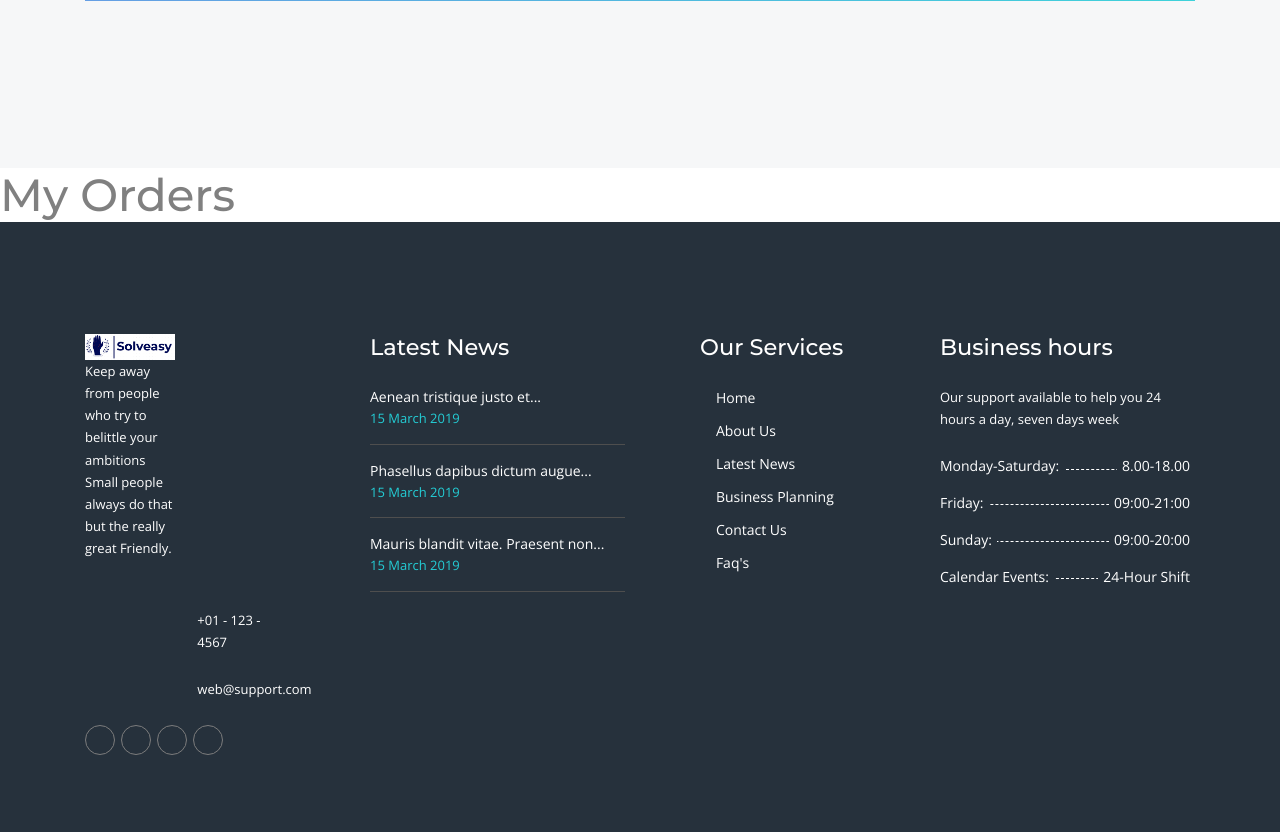
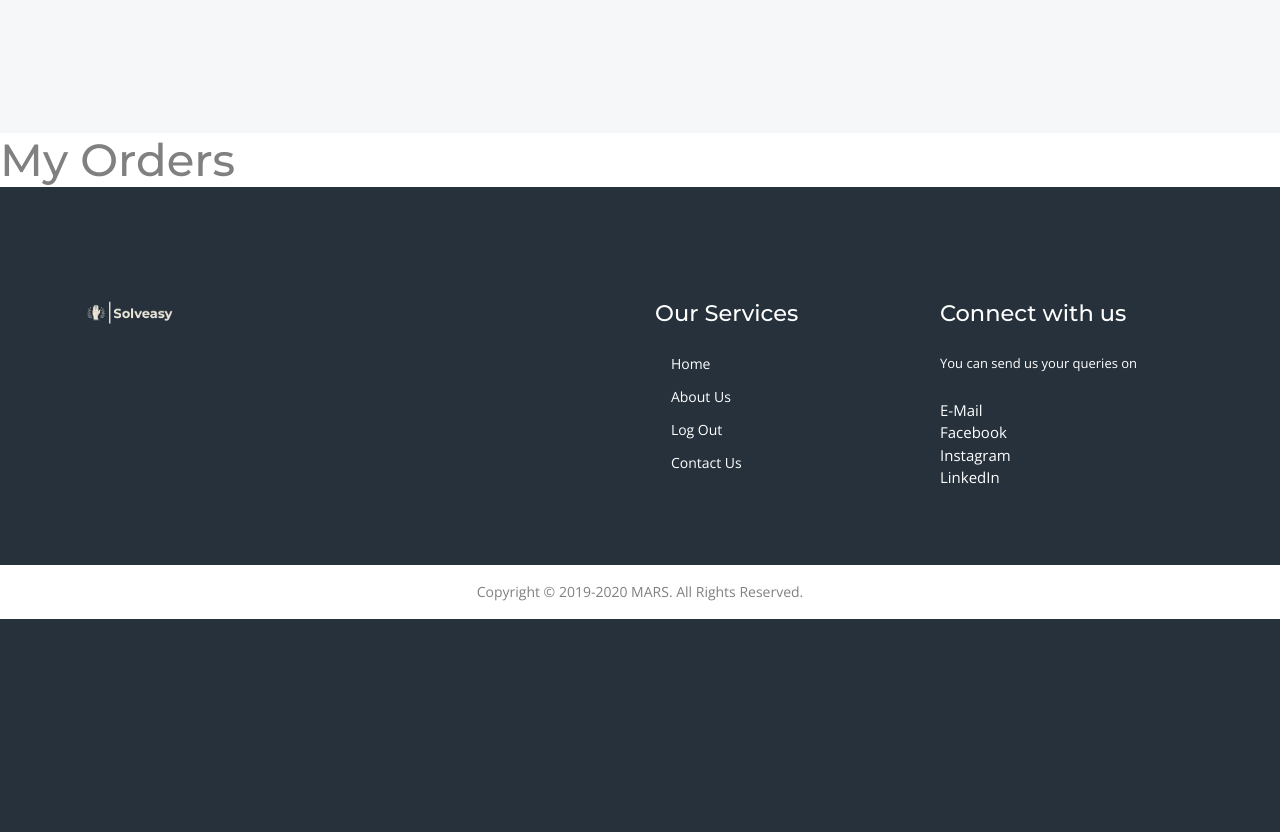
Before and after one commit to Rutvik-C/SE-Hackathon-20, a Django app: template Solveasy/Student/templates/Student/loginpage.html in a window 1280 px wide. Shown: the part 551-1383 px from the top of the page. After the commit the page ends 1170 px from the top, so only its background shows below. Run offline with Django 3.2, Linux system fonts and the light colour scheme; the template is opened without the code that fills it, so the values that code supplies are empty; some libraries are stand-ins or nearby versions; some web fonts are replaced.

Commit message:
login page student done

```diff
--- a/Solveasy/Student/templates/Student/loginpage.html
+++ b/Solveasy/Student/templates/Student/loginpage.html
@@ -36,13 +36,6 @@
             </a>
             <div class="collapse navbar-collapse">
                 <ul class="navbar-nav ml-auto mr-auto">
-                    <li class="nav-item dropdown static">
-                        <a class="nav-link dropdown-toggle" aria-haspopup="true" aria-expanded="false"> Home </a>
-
-                    </li>
-                    <li class="nav-item">
-                        <a class="nav-link" href="/Student/logout">LogOut</a>{% csrf_token %}
-                    </li>
 
                 </ul>
             </div>
@@ -66,8 +59,7 @@
                 <div class="page-titles whitecolor text-center padding_top padding_bottom">
                     <h2 class="font-xlight">Welcome</h2>
                     <h2 class="font-bold">{{user.username}}</h2>
-                    <h2 class="font-xlight">To Your Profile</h2>
-                    <h3 class="font-light pt-2">Lets take how much we require !</h3>
+                    <h2 class="font-xlight">Let's Solve Some Problems!</h2>
                 </div>
             </div>
         </div>
@@ -76,8 +68,7 @@
                 <div class="col-lg-12 col-md-12 whitecolor">
                     <h3 class="float-left">{{user.username}}</h3>
                     <ul class="breadcrumb top10 bottom10 float-right">
-                        <li class="breadcrumb-item hover-light"><a href="index.html">{{user.username}}</a></li>
-                        <li class="breadcrumb-item hover-light">{{user.username}}</li>
+                        <li class="breadcrumb-item hover-light"><a href="/Student/logout">Log Out</a></li>
                     </ul>
                 </div>
             </div>
@@ -153,59 +144,57 @@
         <div class="row">
             <div class="col-lg-3 col-md-6 col-sm-6">
                 <div class="footer_panel padding_bottom_half bottom20">
-                  <a href="#" class="footer_logo bottom25">  <img src="{% static 'frontpage/images/logo.png' %}"  alt="home banner">                    <p class="whitecolor bottom25">Keep away from people who try to belittle your ambitions Small people always do that but the really great Friendly.</p>
+                  <a href="#" class="footer_logo bottom25">  <img src="{% static 'frontpage/images/footerlogo.jpg' %}"  alt="home banner">
                     <div class="d-table w-100 address-item whitecolor bottom25">
-                        <span class="d-table-cell align-middle"><i class="fas fa-mobile-alt"></i></span>
                         <p class="d-table-cell align-middle bottom0">
-                            +01 - 123 - 4567 <a class="d-block" href="mailto:web@support.com">web@support.com</a>
+                            <a class="d-block"></a>
                         </p>
                     </div>
-                    <ul class="social-icons white wow fadeInUp" data-wow-delay="300ms">
-                        <li><a href="javascript:void(0)" class="facebook"><i class="fab fa-facebook-f"></i> </a> </li>
-                        <li><a href="javascript:void(0)" class="twitter"><i class="fab fa-twitter"></i> </a> </li>
-                        <li><a href="javascript:void(0)" class="linkedin"><i class="fab fa-linkedin-in"></i> </a> </li>
-                        <li><a href="javascript:void(0)" class="insta"><i class="fab fa-instagram"></i> </a> </li>
+
+                </div>
+            </div>
+            <div class="col-lg-3 col-md-6 col-sm-6">
+                <div class="footer_panel padding_bottom_half bottom20">
+
+                </div>
+            </div>
+            <div class="col-lg-3 col-md-6 col-sm-6">
+                <div class="footer_panel padding_bottom_half bottom20">
+                    <h3 class="whitecolor bottom25">Our Services</h3>
+                    <ul class="links">
+                        <li><a href="/">Home</a></li>
+                        <li><a href="/">About Us</a></li>
+                        <li><a href="/Student/logout">Log Out</a></li>
+                        <li><a href="/">Contact Us</a></li>
                     </ul>
                 </div>
             </div>
             <div class="col-lg-3 col-md-6 col-sm-6">
                 <div class="footer_panel padding_bottom_half bottom20">
-                    <h3 class="whitecolor bottom25">Latest News</h3>
-                    <ul class="latest_news whitecolor">
-                        <li> <a href="#.">Aenean tristique justo et... </a> <span class="date defaultcolor">15 March 2019</span> </li>
-                        <li> <a href="#.">Phasellus dapibus dictum augue... </a> <span class="date defaultcolor">15 March 2019</span> </li>
-                        <li> <a href="#.">Mauris blandit vitae. Praesent non... </a> <span class="date defaultcolor">15 March 2019</span> </li>
-                    </ul>
-                </div>
-            </div>
-            <div class="col-lg-3 col-md-6 col-sm-6">
-                <div class="footer_panel padding_bottom_half bottom20 pl-0 pl-lg-5">
-                    <h3 class="whitecolor bottom25">Our Services</h3>
-                    <ul class="links">
-                        <li><a href="index.html">Home</a></li>
-                        <li><a href="about.html">About Us</a></li>
-                        <li><a href="blog-1.html">Latest News</a></li>
-                        <li><a href="pricing.html">Business Planning</a></li>
-                        <li><a href="contact.html">Contact Us</a></li>
-                        <li><a href="faq.html">Faq's</a></li>
-                    </ul>
-                </div>
-            </div>
-            <div class="col-lg-3 col-md-6 col-sm-6">
-                <div class="footer_panel padding_bottom_half bottom20">
-                    <h3 class="whitecolor bottom25">Business hours</h3>
-                    <p class="whitecolor bottom25">Our support available to help you 24 hours a day, seven days week</p>
+                    <h3 class="whitecolor bottom25">Connect with us</h3>
+                    <p class="whitecolor bottom25">You can send us your queries on</p>
                     <ul class="hours_links whitecolor">
-                        <li><span>Monday-Saturday:</span> <span>8.00-18.00</span></li>
-                        <li><span>Friday:</span> <span>09:00-21:00</span></li>
-                        <li><span>Sunday:</span> <span>09:00-20:00</span></li>
-                        <li><span>Calendar Events:</span> <span>24-Hour Shift</span></li>
+                        E-Mail<br>
+                        Facebook<br>
+                        Instagram<br>
+                        LinkedIn<br>
                     </ul>
                 </div>
             </div>
         </div>
     </div>
 </footer>
+<!--Footer ends-->
+<!--copyright-->
+<div class="copyright">
+    <div class="container">
+        <div class="row">
+            <div class="col-md-12 text-center wow fadeIn animated" data-wow-delay="300ms">
+                <p class="m-0 py-3">Copyright © <span id="year1"></span> <a href="javascript:void(0)" class="hover-default">MARS</a>. All Rights Reserved.</p>
+            </div>
+        </div>
+    </div>
+</div>
 <!--Footer ends-->
 <!-- jQuery first, then Popper.js, then Bootstrap JS -->
 <script src="{% static 'Authority/js/jquery-3.4.1.min.js' %}"></script>
```
Also changed, not shown: Solveasy/db.sqlite3 (added).
